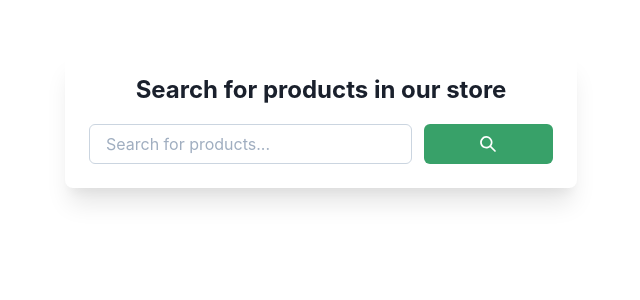
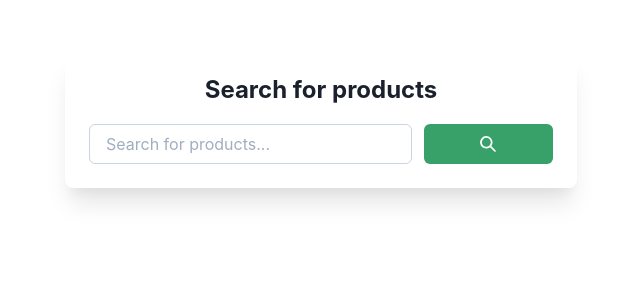
Before and after one commit to alibek-gao/mf-next-chakra-poc_shop, a Next.js app: page /search in a window 1280 px wide. Shown: the top 300 px of the page, without its empty margins (319-959 px from the left). Built offline with nearby package versions, Linux system fonts and the light colour scheme.

Commit message:
feat: change search component

```diff
--- a/components/search.js
+++ b/components/search.js
@@ -9,7 +9,7 @@ import {
 } from '@chakra-ui/react';
 import { SearchIcon } from '@chakra-ui/icons';
 
-export default function Search() {
+export default function Search()  {
   return (
     <Flex
       minH={'30vh'}
@@ -27,7 +27,7 @@ export default function Search() {
           fontSize={{ base: 'xl', sm: '2xl' }}
           textAlign={'center'}
           mb={5}>
-          Search for products in our store
+          Search for products
         </Heading>
         <Stack
           direction={{ base: 'column', md: 'row' }}
```
